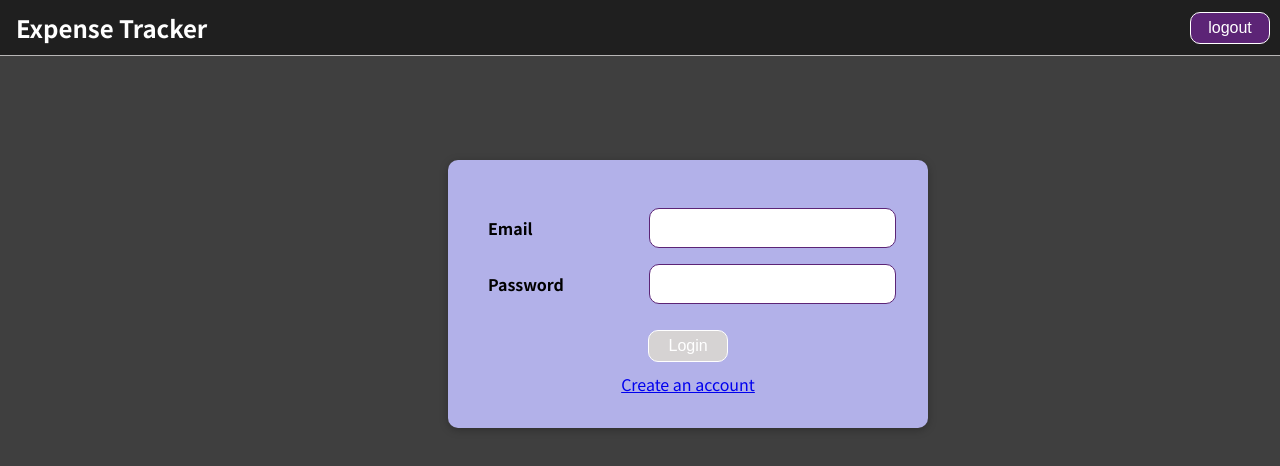
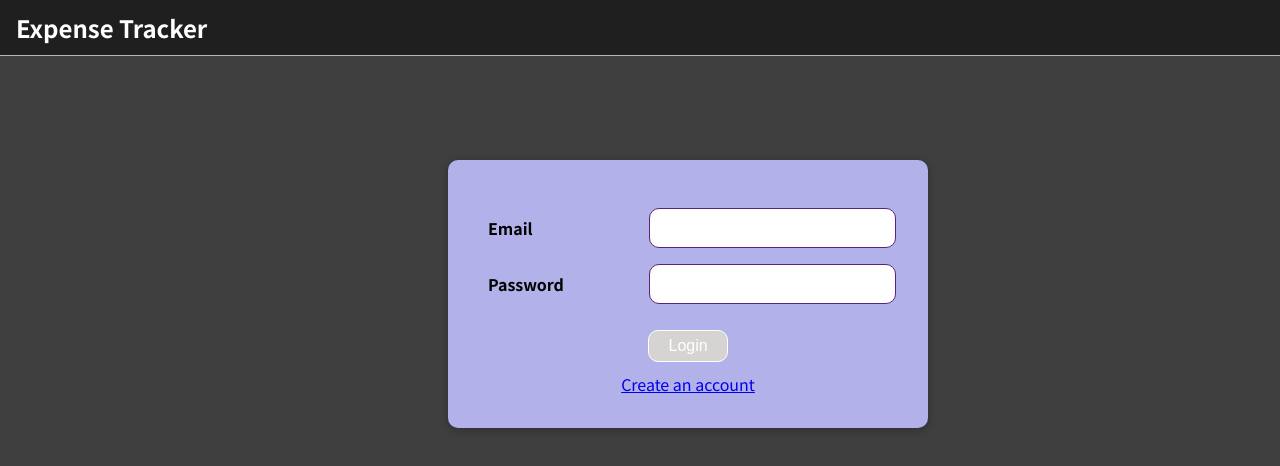
Before and after one commit to Vikas10102001/Expense-Tracker, a React (Create React App) app: page / in a window 1280 px wide. Shown: the top 466 px of the page. Built offline with nearby package versions, Linux system fonts and the light colour scheme; no server answers.

Commit message:
Showing logout button only if user is logged in

```diff
--- a/src/components/navigation/NavBar.js
+++ b/src/components/navigation/NavBar.js
@@ -4,16 +4,14 @@ import "../../App.css";
 import { auth } from "../../firebase";
 import { useNavigate } from "react-router-dom";
 export default function NavBar() {
-  const navigate=useNavigate()
+  const navigate = useNavigate();
+  const isLoggedIn = localStorage.getItem("user");
   const handleLogout = async () => {
-    try
-    {
-    await auth.signOut()
-    navigate("/login")
-    }
-    catch(er)
-    {
-      console.log(er)
+    try {
+      await auth.signOut();
+      navigate("/login");
+    } catch (er) {
+      console.log(er);
     }
   };
   return (
@@ -21,9 +19,11 @@ export default function NavBar() {
       <span className="logo">
         <a href="Home">Expense Tracker</a>
       </span>
-      <button className="login-signup-logout-button" onClick={handleLogout}>
-        logout
-      </button>
+      {isLoggedIn && (
+        <button className="login-signup-logout-button" onClick={handleLogout}>
+          logout
+        </button>
+      )}
     </div>
   );
 }
```
